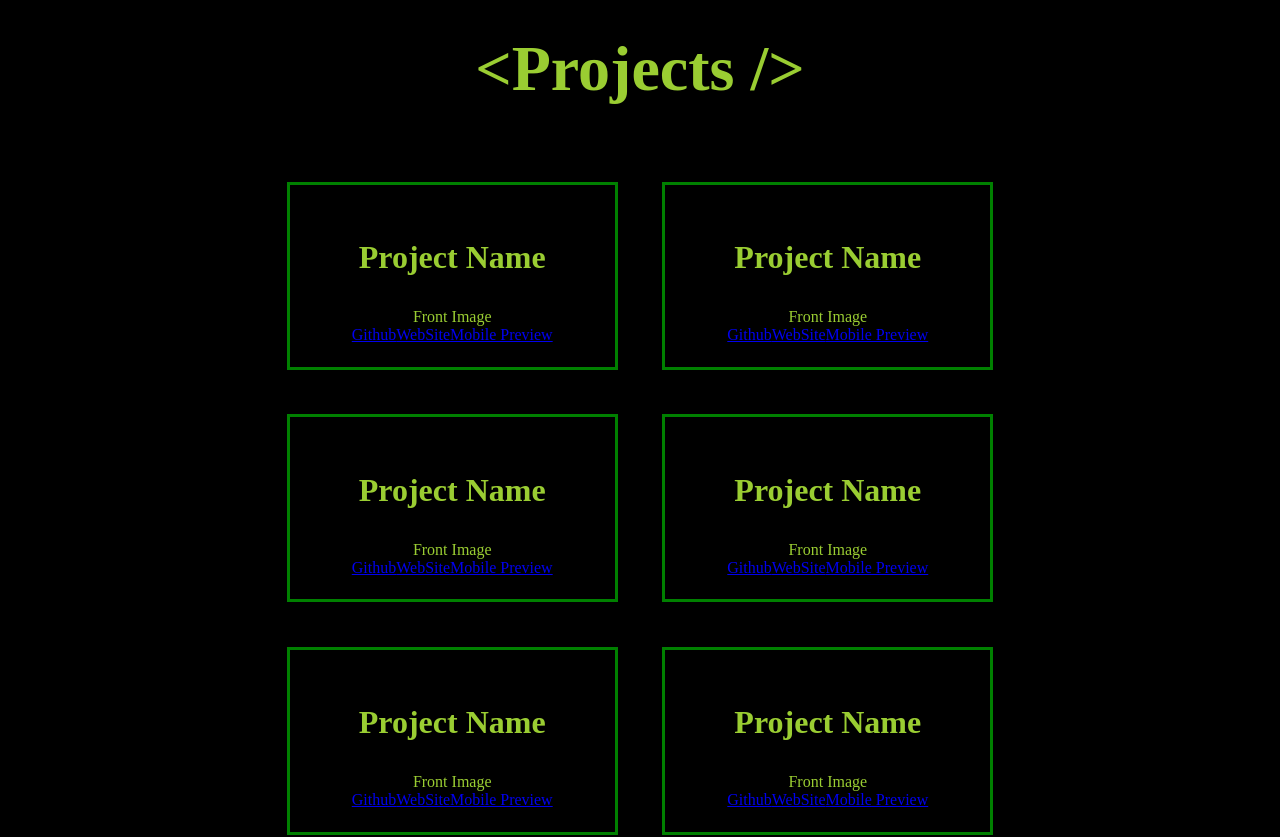
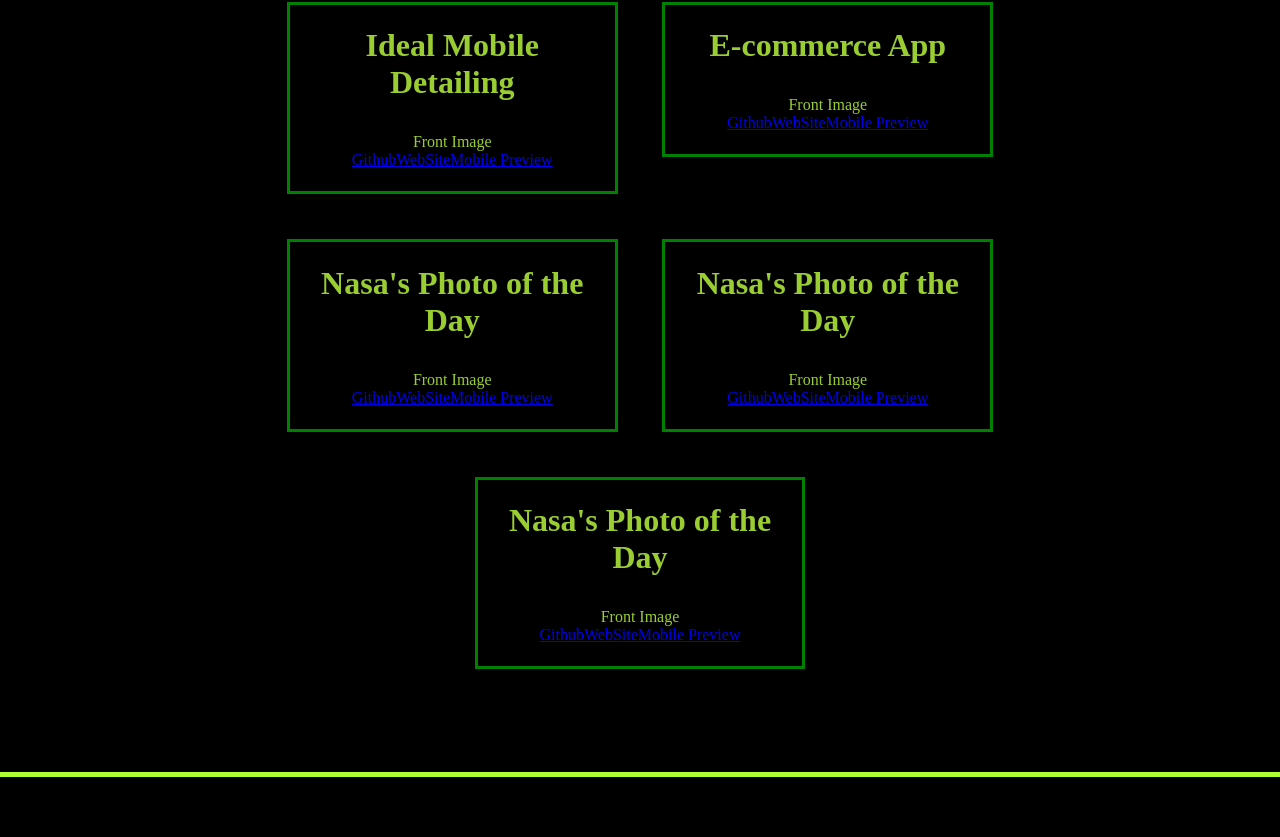
Before and after one commit to codiemaureen/codieCodes, a Next.js app: page / in a window 1280 px wide. Shown: the part 1154-1991 px from the top of the page. Built offline with nearby package versions, Linux system fonts and the light colour scheme.

Commit message:
Adding Json to projects

```diff
--- a/src/app/component/Project.jsx
+++ b/src/app/component/Project.jsx
@@ -1,10 +1,9 @@
-"use client";
 import { useState } from 'react';
 import styles from './Project.module.css';
 import Link from 'next/link';
 
 
-const Project = () => {
+const Project = ({project}) => {
   const [isHovering, setIsHovering] = useState(false);
 
   const handleMouseEnter = () => {
@@ -15,13 +14,11 @@ const Project = () => {
     setIsHovering(false);
   }
   return (
-   <div className={styles.ProjectContainer}
+   <div className={styles.projectCard}
    onMouseEnter={handleMouseEnter}
    onMouseLeave={handleMouseLeave}>
-    <h3 >Project Name</h3>
-    {/* <img src="" alt="" /> */}
+    <h3 className={styles.projectsHeader}>{project.title}</h3>
     {isHovering ? 'Back Image' : 'Front Image'}
-
     <section className={styles.projectLinks}>
      <Link href={'/'}>Github</Link>
      <Link href={'/'}>WebSite</Link>
--- a/src/app/component/Project.module.css
+++ b/src/app/component/Project.module.css
@@ -1,3 +1,15 @@
-.ProjectContainer{
+.projectCard{
  color: yellowgreen;
 }
+
+.projectsHeader {
+ margin: auto;
+ font-size: 2rem;
+ padding-bottom: 4vh;
+}
+
+@media screen and (max-width: 860px) {
+ .projectsHeader {
+   font-size: 1.5em;
+  }
+}
--- a/src/app/component/Projects.jsx
+++ b/src/app/component/Projects.jsx
@@ -1,21 +1,31 @@
-import styles from "./Projects.module.css";
+"use client";
+import { useEffect, useState } from "react";
 import Project from "./Project";
+import styles from "./Projects.module.css"
+
+const ProjectList = () => {
+  const [projects, setProjects] = useState([]);
+
+  useEffect(() => {
+    fetch("/projects.json")
+      .then((response) => response.json())
+      .then((data) => setProjects(data.projects))
+      .catch((error) => console.error("Error fetching projects:", error));
+  }, []);
+
+  return (
+    <div className={styles.projects}>
+      <div className={styles.projectsContainer}>
 
 
-const Projects = () => {
-  return (
-    <div className={styles.projects}>
-      <h2>{`<Projects />`}</h2>
-      <div className={styles.projectsContainer}>
-       <item className={styles.projectsItems}>{<Project />}</item>
-       <item className={styles.projectsItems}>{<Project />}</item>
-       <item className={styles.projectsItems}>{<Project />}</item>
-       <item className={styles.projectsItems}>{<Project />}</item>
-       <item className={styles.projectsItems}>{<Project />}</item>
-       <item className={styles.projectsItems}>{<Project />}</item>
+      {projects.map((project) => (
+        <div className={styles.projectsItems}>
+          <Project key={project.id} project={project} />
+        </div>
+      ))}
       </div>
     </div>
-  )
-}
+  );
+};
 
-export default Projects
+export default ProjectList;
--- a/src/app/component/Projects.module.css
+++ b/src/app/component/Projects.module.css
@@ -5,12 +5,6 @@
  color: yellowgreen;
  padding: 10vh;
  text-align: center;
-}
-
-.projectsHeader {
-   margin: auto;
-   font-size: 3em;
-   padding-bottom: 4vh;
 }
 
 .projectsContainer{
```
Lines whose indentation alone changed are shown as unchanged.
